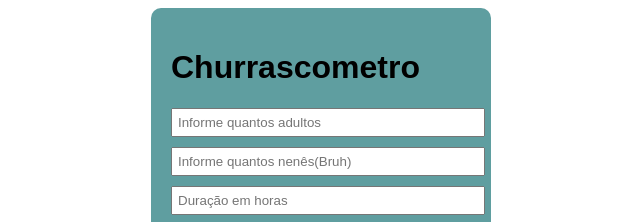
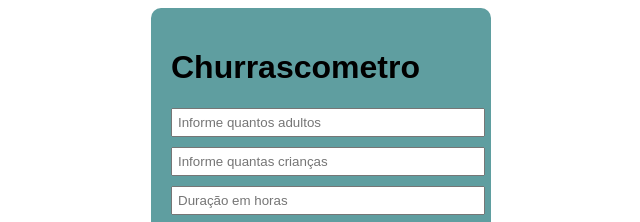
Before and after one commit to belinyan/Churrascometro, a plain HTML site: page index.html in a window 1280 px wide. Shown: the top 222 px of the page, 319-959 px from the left. Drawn offline with Linux system fonts and the light colour scheme.

Commit message:
confirmar

```diff
--- a/index.html
+++ b/index.html
@@ -11,7 +11,7 @@
     <div class="content">
         <h1>Churrascometro</h1>
         <input id="adultos" name="adultos" type="number" placeholder="Informe quantos adultos">
-        <input id="criancas" name="criancas" type="number" placeholder="Informe quantos nenês(Bruh)">
+        <input id="criancas" name="criancas" type="number" placeholder="Informe quantas crianças">
         <input id="duracao" name="duracao" type="number" placeholder="Duração em horas">
         <button onclick="calcular()">Calcular</button>
 
```
